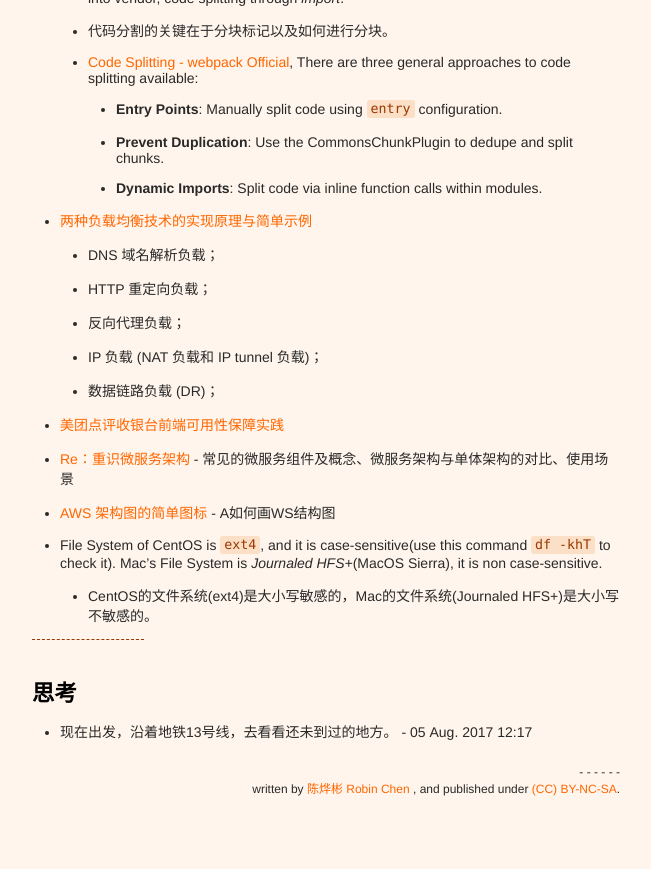
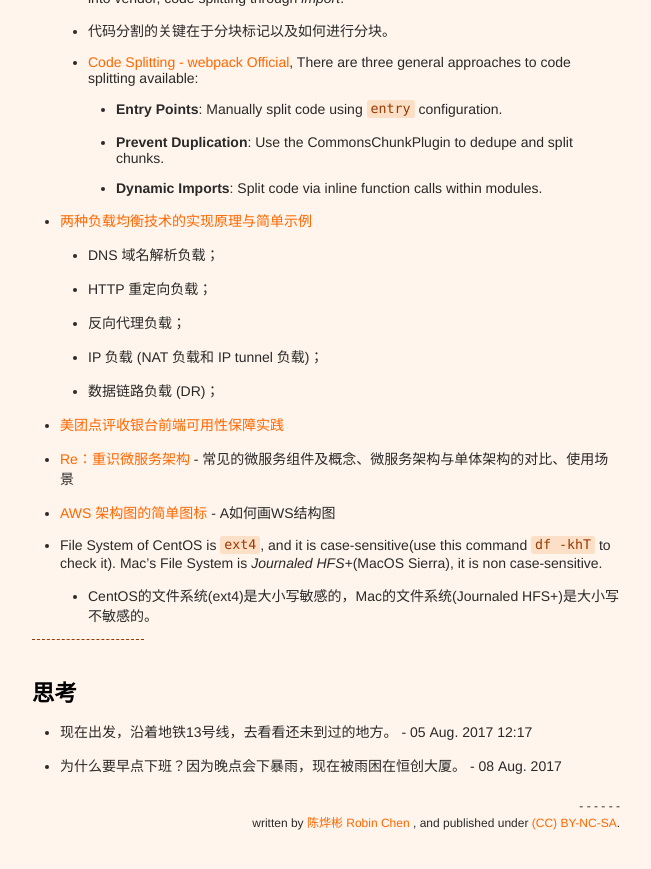
Before and after one commit to xianyuxmu/xianyuxmu.github.io, a Jekyll site: the page built from _posts/2017-08-01-monthly-reading.md, in a window 1280 px wide and 900 px high, scrolled down 1107 px. Shown: the top 869 px of the window, without its empty margins (314-965 px from the left). Built offline with Jekyll 4.4.1, drawn with Linux system fonts in a browser that asks for light colours; comment, search, counter and statistics services are not loaded.

Commit message:
The heavy rain

```diff
--- a/_posts/2017-08-01-monthly-reading.md
+++ b/_posts/2017-08-01-monthly-reading.md
@@ -78,3 +78,4 @@ tags:
 ## 思考
 
 - 现在出发，沿着地铁13号线，去看看还未到过的地方。 - 05 Aug. 2017 12:17
+- 为什么要早点下班？因为晚点会下暴雨，现在被雨困在恒创大厦。 - 08 Aug. 2017
```
